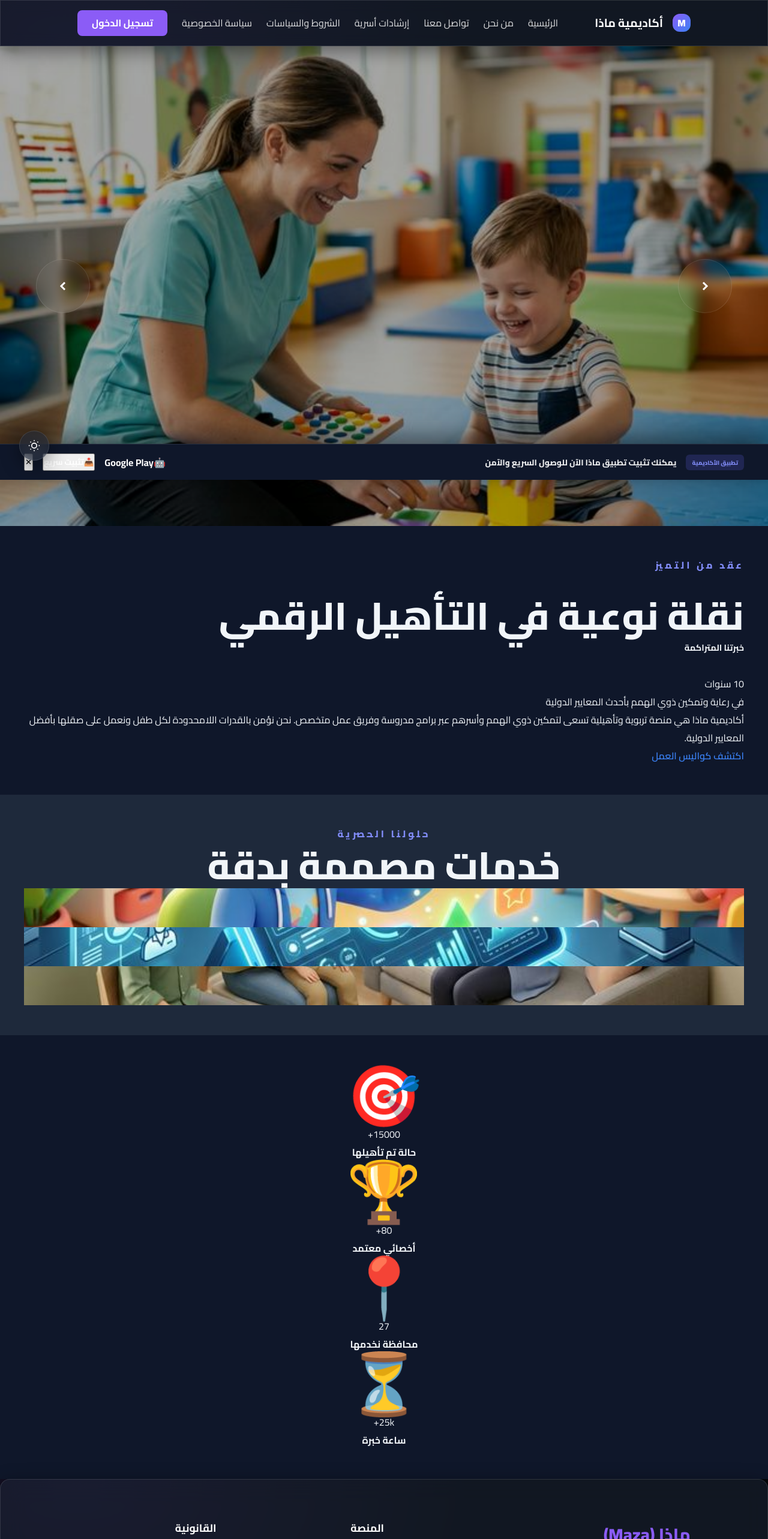
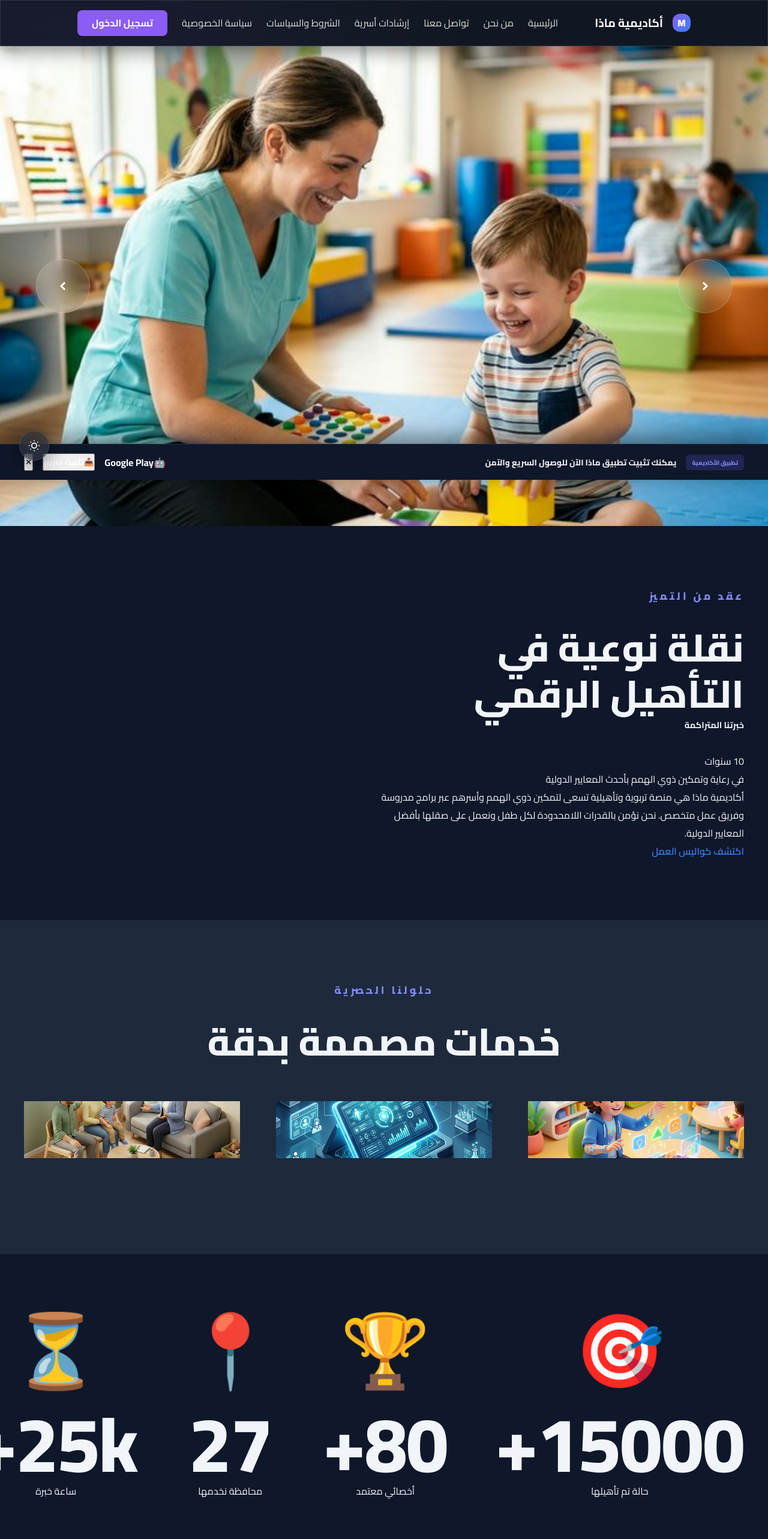
Before and after one commit to mazaacdemy/maza.online, a Next.js app: page /welcome in a window 1280 px wide. Shown: the top 2566 px of the page at 60% size. Built offline with nearby package versions, Linux system fonts and the light colour scheme; no server answers; the database is empty.

Commit message:
V12.7: Visual & Performance Climax - Huge Typography & Optimized Assets

```diff
--- a/app/welcome/page.tsx
+++ b/app/welcome/page.tsx
@@ -1,3 +1,4 @@
+/* eslint-disable @next/next/no-img-element */
 'use client';
 
 import { useState, useEffect } from 'react';
@@ -83,30 +84,31 @@ export default function WelcomePage() {
   if (loading) return (
     <div className="min-h-screen flex flex-col items-center justify-center bg-[#0f172a] text-white">
       <div className="w-16 h-16 border-4 border-indigo-500 border-t-transparent rounded-full animate-spin mb-8"></div>
-      <div className="text-2xl font-black">جاري التحميل...</div>
+      <div className="text-2xl font-black">جاري تحضير التحفة الفنية...</div>
     </div>
   );
 
   return (
     <div className="s-root" dir="rtl">
 
-      {/* Hero Master - Optimization with Next/Image */}
+      {/* Hero Master - Optimization with Surgical Layering */}
       <section className="s-hero-adaptive">
         <div className="s-slider">
           {slides.map((slide, idx) => (
             <div key={slide.id} className={`s-slide ${idx === currentSlide ? 'active' : ''}`}>
-              <div className="s-slide-img-wrapper">
+              {/* background image using next/image for quality, but layered behind */}
+              <div className="s-slide-bg-container">
                 <Image
                   src={slide.image}
                   alt={slide.title}
                   fill
                   priority={idx === 0}
-                  className="s-slide-img-optimized"
+                  className="object-cover brightness-[0.7] transform scale-[1.05]"
                   sizes="100vw"
-                  quality={90}
+                  quality={95}
                 />
               </div>
-              <div className="s-container h-full flex items-center relative z-[1000]">
+              <div className="s-container h-full flex items-center relative z-20">
                   <div className="s-glass-card">
                      <h1 className="s-title-h1">{slide.title}</h1>
                      <p className="s-title-p">{slide.subtitle}</p>
@@ -138,7 +140,7 @@ export default function WelcomePage() {
       <section className="s-surface s-section-grand relative overflow-hidden">
         <div className="s-container">
            <div className="s-bento-dual">
-             <div className="anim-up delay-1">
+             <div className="anim-up">
                 <div className="s-tag mb-8">عقد من التميز</div>
                 <h2 className="s-title-h2 mb-12">نقلة نوعية في <span className="text-indigo-600">التأهيل</span> الرقمي</h2>
                 <div className="bg-indigo-600/10 p-12 rounded-3xl border border-indigo-500/20 backdrop-blur-xl mb-12 text-right">
@@ -164,17 +166,17 @@ export default function WelcomePage() {
       {/* Services Section */}
        <section className="s-surface-muted s-section-grand relative overflow-hidden">
          <div className="s-container flex flex-col items-center justify-center min-h-[50vh]">
-            <div className="text-center mb-32 anim-up delay-1">
+            <div className="text-center mb-32 anim-up">
                <span className="s-tag">حلولنا الحصرية</span>
                <h2 className="s-title-h2 mt-8">خدمات مصممة <span className="text-indigo-600">بدقة</span></h2>
             </div>
             <div className="s-services-grid-v2">
               {[
-                { i: "/assets/services/disability.png", t: "رعاية ذوي الهمم", d: "خطط تأهيلية متكاملة لتطوير المهارات الحياتية والاجتماعية بأحدث الأساليب العالمية.", delay: 'delay-1' },
-                { i: "/assets/services/specialist.png", t: "دعم الأخصائيين", d: "أدوات مخصصة لتحسين جودة التشخيص والمتابعة الدقيقة للنتائج والتقارير.", delay: 'delay-2' },
-                { i: "/assets/services/family.png", t: "الإرشاد الأسري", d: "نحن ندعم الأسرة كشريك أساسي في رحلة التأهيل والنمو المتكامل للطفل.", delay: 'delay-3' }
+                { i: "/assets/services/disability.png", t: "رعاية ذوي الهمم", d: "خطط تأهيلية متكاملة لتطوير المهارات الحياتية والاجتماعية بأحدث الأساليب العالمية." },
+                { i: "/assets/services/specialist.png", t: "دعم الأخصائيين", d: "أدوات مخصصة لتحسين جودة التشخيص والمتابعة الدقيقة للنتائج والتقارير." },
+                { i: "/assets/services/family.png", t: "الإرشاد الأسري", d: "نحن ندعم الأسرة كشريك أساسي في رحلة التأهيل والنمو المتكامل للطفل." }
               ].map((f, i) => (
-                <div key={i} className={`s-adaptive-card p-12 text-right anim-up ${f.delay} border-none shadow-none bg-slate-50 dark:bg-white/5`}>
+                <div key={i} className="s-adaptive-card p-12 text-right anim-up border-none shadow-none bg-slate-50 dark:bg-white/5" style={{ animationDelay: `${i * 0.2}s` }}>
                    <div className="mb-10 w-40 h-40 overflow-hidden rounded-2xl mx-auto md:ml-0 md:mr-auto relative">
                       <Image src={f.i} alt={f.t} fill className="object-cover transform hover:scale-110 transition-transform duration-500" />
                    </div>
@@ -186,23 +188,23 @@ export default function WelcomePage() {
         </div>
       </section>
 
-      {/* Stats Section */}
+      {/* Stats Section - HUGE TEXT Optimization */}
       <section className="s-surface s-section-grand relative overflow-hidden">
         <div className="s-container relative z-10">
             <div className="s-stats-grid">
                {[
-                 { l: "حالة تم تأهيلها", v: 15000, p: "+", i: "🎯", delay: 'delay-1' },
-                 { l: "أخصائي معتمد", v: 80, p: "+", i: "🏆", delay: 'delay-2' },
-                 { l: "محافظة نخدمها", v: 27, p: "", i: "📍", delay: 'delay-3' },
-                 { l: "ساعة خبرة", v: 25, p: "k+", i: "⏳", delay: 'delay-4' }
+                 { l: "حالة تم تأهيلها", v: 15000, p: "+", i: "🎯" },
+                 { l: "أخصائي معتمد", v: 80, p: "+", i: "🏆" },
+                 { l: "محافظة نخدمها", v: 27, p: "", i: "📍" },
+                 { l: "ساعة خبرة", v: 25, p: "k+", i: "⏳" }
                ].map((s, i) => (
-                 <div key={i} className={`text-center md:text-right anim-up ${s.delay}`}>
-                    <div className="s-stat-icon-bg mb-12 opacity-10">{s.i}</div>
-                    <div className="text-7xl font-black text-indigo-600 mb-6 flex items-center justify-center md:justify-start">
+                 <div key={i} className="text-center md:text-right anim-up" style={{ animationDelay: `${i * 0.2}s` }}>
+                    <div className="s-stat-icon-bg mb-12 opacity-20">{s.i}</div>
+                    <div className="s-huge-number text-indigo-600 mb-6 flex items-center justify-center md:justify-start">
                        <span>{s.v}</span>
                        <span className="ml-2">{s.p}</span>
                     </div>
-                    <div className="text-2xl font-bold opacity-50 uppercase tracking-widest">{s.l}</div>
+                    <div className="text-3xl font-black opacity-60 uppercase tracking-widest">{s.l}</div>
                  </div>
                ))}
             </div>
@@ -213,7 +215,7 @@ export default function WelcomePage() {
         .s-root { font-family: 'Cairo', sans-serif; background: #ffffff; color: #1e293b; overflow-x: hidden; transition: background 0.5s, color 0.5s; }
         :global([data-theme='dark']) .s-root { background: #0f172a; color: #f1f5f9; }
         .s-container { max-width: 1400px; margin: 0 auto; padding: 0 40px; }
-        .s-section-grand { padding-top: 50px !important; padding-bottom: 50px !important; }
+        .s-section-grand { padding-top: 100px !important; padding-bottom: 100px !important; }
         .s-surface { background: #ffffff; transition: background 0.5s; }
         :global([data-theme='dark']) .s-surface { background: #0f172a; }
         .s-surface-muted { background: #f1f5f9; transition: background 0.5s; }
@@ -222,36 +224,53 @@ export default function WelcomePage() {
         .s-hero-adaptive { height: 100vh; position: relative; overflow: hidden; background: #000; }
         .s-slider { height: 100%; position: relative; }
         .s-slide { position: absolute; inset: 0; opacity: 0; visibility: hidden; transition: 1.5s cubic-bezier(0.16, 1, 0.3, 1); }
-        .s-slide.active { opacity: 1; visibility: visible; z-index: 50; }
+        .s-slide.active { opacity: 1; visibility: visible; z-index: 10; }
 
-        .s-slide-img-wrapper { position: absolute; inset: 0; z-index: 1; filter: brightness(0.65); transform: scale(1.1); transition: 10s linear; }
-        .active .s-slide-img-wrapper { transform: scale(1); }
-        :global(.s-slide-img-optimized) { object-fit: cover !important; }
+        .s-slide-bg-container { position: absolute; inset: 0; z-index: 1; overflow: hidden; }
+        .active .s-slide-bg-container :global(img) { transform: scale(1) !important; transition: 10s linear !important; }
 
-        .s-glass-card { z-index: 1001; padding: 60px; max-width: 850px; color: #ffffff !important; text-align: right; background: rgba(15, 23, 42, 0.8); backdrop-filter: blur(20px); border-radius: 40px; border: 1px solid rgba(255,255,255,0.1); }
-        .s-tag { color: #818cf8; font-weight: 950; text-transform: uppercase; letter-spacing: 4px; font-size: 1rem; margin-bottom: 2rem; }
-        .s-title-h1 { font-size: clamp(3.5rem, 6vw, 5.5rem); font-weight: 950; line-height: 1.1; margin-bottom: 2.5rem; text-shadow: 0 5px 20px rgba(0,0,0,0.6); color: #ffffff !important; }
-        .s-title-h2 { font-size: clamp(2.8rem, 5vw, 4.5rem); font-weight: 950; line-height: 1.2; }
-        .s-title-p { font-size: 1.8rem; line-height: 1.8; max-width: 750px; text-shadow: 0 2px 10px rgba(0,0,0,0.5); color: #ffffff !important; opacity: 0.9; }
+        .s-glass-card { z-index: 1001; padding: 60px; max-width: 850px; color: #ffffff !important; text-align: right; background: rgba(15, 23, 42, 0.85); backdrop-filter: blur(25px); border-radius: 40px; border: 1px solid rgba(255,255,255,0.15); box-shadow: 0 25px 50px -12px rgba(0, 0, 0, 0.5); }
+        .s-tag { color: #818cf8; font-weight: 950; text-transform: uppercase; letter-spacing: 4px; font-size: 1.1rem; margin-bottom: 2rem; display: block; }
+        .s-title-h1 { font-size: clamp(3.5rem, 6vw, 5.5rem); font-weight: 950; line-height: 1.1; margin-bottom: 2.5rem; color: #ffffff !important; }
+        .s-title-h2 { font-size: clamp(3.5rem, 5vw, 5rem); font-weight: 950; line-height: 1.2; }
+        .s-title-p { font-size: 1.8rem; line-height: 1.8; max-width: 750px; color: #ffffff !important; opacity: 0.95; }
 
-        .maza-hero-btn { display: inline-flex; align-items: center; justify-content: center; padding: 0.7rem 1.8rem; background: linear-gradient(135deg, #6366f1, #4f46e5); color: #ffffff !important; border-radius: 12px; font-weight: 700; font-size: 0.95rem; text-decoration: none; box-shadow: 0 10px 25px rgba(99, 102, 241, 0.2); transition: 0.4s cubic-bezier(0.175, 0.885, 0.32, 1.275); border: 1px solid rgba(255,255,255,0.25); cursor: pointer; position: relative; overflow: hidden; }
+        .maza-hero-btn { display: inline-flex; align-items: center; justify-content: center; padding: 1.2rem 3rem; background: linear-gradient(135deg, #6366f1, #4f46e5); color: #ffffff !important; border-radius: 16px; font-weight: 900; font-size: 1.2rem; text-decoration: none; box-shadow: 0 15px 35px rgba(99, 102, 241, 0.4); transition: 0.5s; border: 1px solid rgba(255,255,255,0.3); cursor: pointer; }
+        .maza-hero-btn:hover { transform: translateY(-5px) scale(1.05); background: linear-gradient(135deg, #818cf8, #6366f1); }
 
-        .s-nav-btn { position: absolute; top: 50%; translate: 0 -50%; width: 90px; height: 90px; border-radius: 50%; background: rgba(255,255,255,0.03); color: white; border: 1px solid rgba(255,255,255,0.1); z-index: 500; display: flex; align-items: center; justify-content: center; cursor: pointer; transition: 0.5s; backdrop-filter: blur(10px); }
+        .s-nav-btn { position: absolute; top: 50%; translate: 0 -50%; width: 90px; height: 90px; border-radius: 50%; background: rgba(255,255,255,0.1); color: white; border: 1px solid rgba(255,255,255,0.2); z-index: 500; display: flex; align-items: center; justify-content: center; cursor: pointer; transition: 0.5s; backdrop-filter: blur(15px); }
+        .s-nav-btn:hover { background: #6366f1; transform: translateY(-50%) scale(1.1); border-color: #ffffff; }
         .s-nav-btn.right { right: 60px; }
         .s-nav-btn.left { left: 60px; }
 
-        .s-adaptive-card { border-radius: 60px; transition: 0.5s cubic-bezier(0.16, 1, 0.3, 1); }
-        .s-stat-icon-bg { font-size: 100px; line-height: 1; }
+        .s-huge-number { font-size: clamp(5rem, 10vw, 9rem); font-weight: 950; line-height: 1; letter-spacing: -2px; }
+        .s-stat-icon-bg { font-size: 120px; line-height: 1; margin-bottom: 2rem; }
+
+        .s-bento-dual { display: grid; grid-template-columns: 1.1fr 0.9fr; gap: 100px; align-items: center; }
+        .s-services-grid-v2 { display: grid; grid-template-columns: repeat(3, 1fr); gap: 60px; margin: 60px 0; width: 100%; }
+        .s-stats-grid { display: grid; grid-template-columns: repeat(4, 1fr); gap: 80px; }
+        .s-adaptive-card { border-radius: 60px; transition: 0.5s; }
+        .s-adaptive-card:hover { transform: translateY(-20px); background: white; box-shadow: 0 40px 80px -15px rgba(0,0,0,0.1); }
+        :global([data-theme='dark']) .s-adaptive-card:hover { background: #1e293b; }
 
         .anim-up { animation: up 1.2s cubic-bezier(0.16, 1, 0.3, 1) forwards; opacity: 0; }
-        .delay-1 { animation-delay: 0.2s; }
-        .delay-2 { animation-delay: 0.4s; }
-        .delay-3 { animation-delay: 0.6s; }
-        .delay-4 { animation-delay: 0.8s; }
-
-        .anim-pop { animation: pop 1.2s cubic-bezier(0.16, 1, 0.3, 1) 0.3s forwards; }
+        .anim-pop { animation: pop 1.2s cubic-bezier(0.16, 1, 0.3, 1) 0.3s forwards; opacity: 0; }
         @keyframes up { from { opacity: 0; transform: translateY(80px); } to { opacity: 1; transform: translateY(0); } }
         @keyframes pop { from { opacity: 0; transform: scale(0.92); } to { opacity: 1; transform: scale(1); } }
+
+        @media (max-width: 1024px) {
+           .s-stats-grid { grid-template-columns: repeat(2, 1fr); gap: 40px; }
+        }
+        @media (max-width: 768px) {
+           .s-container { padding: 0 30px; }
+           .s-bento-dual, .s-stats-grid, .s-services-grid-v2 { grid-template-columns: 1fr !important; gap: 60px; }
+           .s-glass-card { text-align: center; margin: 0 auto; padding: 40px 30px; }
+           .s-nav-btn { width: 70px; height: 70px; }
+           .s-nav-btn.right { right: 20px; }
+           .s-nav-btn.left { left: 20px; }
+           .s-title-h1 { font-size: 3.2rem; }
+           .s-huge-number { font-size: 6rem; }
+        }
       `}</style>
     </div>
   );
```
